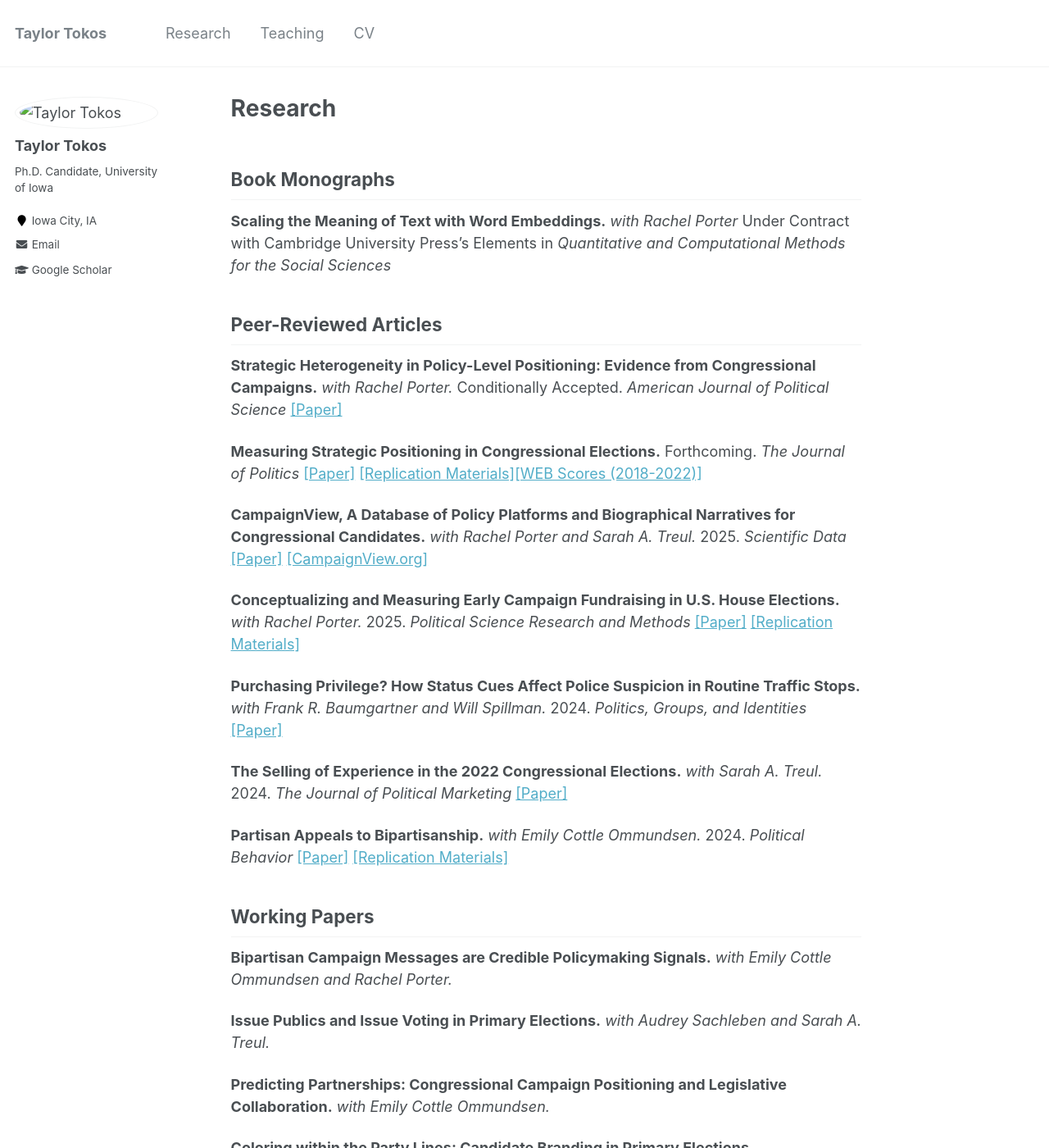
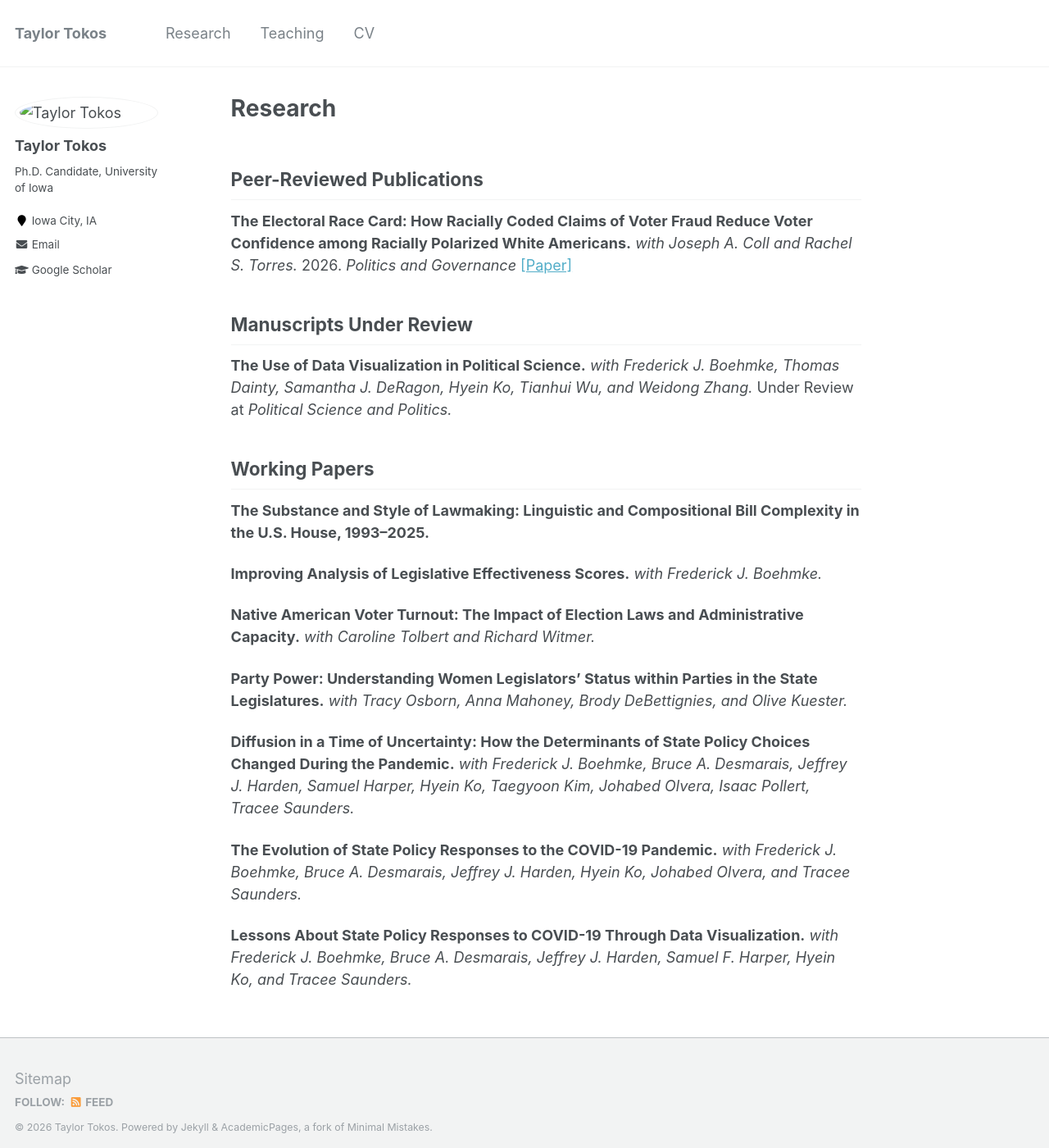
Before and after one commit to ttokos/ttokos.github.io, a Jekyll site: the page built from _pages/research.md, in a window 1280 px wide and 1400 px high. Shown: the whole window at 82% size. Built offline with Jekyll 4.4.1, drawn with Linux system fonts in a browser that asks for light colours; some of the changed text lies outside the part shown.

Commit message:
Update research.md

```diff
--- a/_pages/research.md
+++ b/_pages/research.md
@@ -4,29 +4,23 @@ permalink: /research/
 author_profile: true
 ---
 
-## Book Monographs
-**Scaling the Meaning of Text with Word Embeddings.** *with Rachel Porter* Under Contract with Cambridge University Press's Elements in *Quantitative and Computational Methods for the Social Sciences*
+## Peer-Reviewed Publications
+**The Electoral Race Card: How Racially Coded Claims of Voter Fraud Reduce Voter Confidence among Racially Polarized White Americans.** *with Joseph A. Coll and Rachel S. Torres.* 2026. *Politics and Governance* [[Paper]](https://doi.org/10.17645/pag.11587)
 
-## Peer-Reviewed Articles
-**Strategic Heterogeneity in Policy-Level Positioning: Evidence from Congressional Campaigns.** *with Rachel Porter.* Conditionally Accepted. *American Journal of Political Science* [[Paper]](/files/case_porter_issues.pdf)
-
-**Measuring Strategic Positioning in Congressional Elections.** Forthcoming. *The Journal of Politics* [[Paper]](/files/case_measuringpositioning.pdf) [[Replication Materials]](https://doi.org/10.7910/DVN/2YQ2CF)[[WEB Scores (2018-2022)]](https://github.com/crcase/WEB-Scores)
-
-**CampaignView, A Database of Policy Platforms and Biographical Narratives for Congressional Candidates.** *with Rachel Porter and Sarah A. Treul.* 2025. *Scientific Data* [[Paper]](https://www.nature.com/articles/s41597-025-05491-x) [[CampaignView.org]](https://campaignview.org)
-
-**Conceptualizing and Measuring Early Campaign Fundraising in U.S. House Elections.** *with Rachel Porter.* 2025. *Political Science Research and Methods* [[Paper]](https://doi.org/10.1017/psrm.2025.10014) [[Replication Materials]](https://doi.org/10.7910/DVN/FVLHCX)
-
-**Purchasing Privilege? How Status Cues Affect Police Suspicion in Routine Traffic Stops.** *with Frank R. Baumgartner and Will Spillman.* 2024. *Politics, Groups, and Identities* [[Paper]](https://doi.org/10.1080/21565503.2024.2378034)
-
-**The Selling of Experience in the 2022 Congressional Elections.** *with Sarah A. Treul.* 2024. *The Journal of Political Marketing* [[Paper]](https://doi.org/10.1080/15377857.2024.2371765)
-
-**Partisan Appeals to Bipartisanship.** *with Emily Cottle Ommundsen.*  2024. *Political Behavior* [[Paper]](https://doi.org/10.1007/s11109-022-09838-7) [[Replication Materials]](https://github.com/crcase/partisan-appeals-to-bipartisanship)
+## Manuscripts Under Review
+**The Use of Data Visualization in Political Science.** *with Frederick J. Boehmke, Thomas Dainty, Samantha J. DeRagon, Hyein Ko, Tianhui Wu, and Weidong Zhang.* Under Review at *Political Science and Politics.*
 
 ## Working Papers
-**Bipartisan Campaign Messages are Credible Policymaking Signals.** *with Emily Cottle Ommundsen and Rachel Porter.*
+**The Substance and Style of Lawmaking: Linguistic and Compositional Bill Complexity in the U.S. House, 1993–2025.**
 
-**Issue Publics and Issue Voting in Primary Elections.** *with Audrey Sachleben and Sarah A. Treul.*
+**Improving Analysis of Legislative Effectiveness Scores.** *with Frederick J. Boehmke.*
 
-**Predicting Partnerships: Congressional Campaign Positioning and Legislative Collaboration.** *with Emily Cottle Ommundsen.*
+**Native American Voter Turnout: The Impact of Election Laws and Administrative Capacity.** *with Caroline Tolbert and Richard Witmer.*
 
-**Coloring within the Party Lines: Candidate Branding in Primary Elections.**
+**Party Power: Understanding Women Legislators' Status within Parties in the State Legislatures.** *with Tracy Osborn, Anna Mahoney, Brody DeBettignies, and Olive Kuester.*
+
+**Diffusion in a Time of Uncertainty: How the Determinants of State Policy Choices Changed During the Pandemic.** *with Frederick J. Boehmke, Bruce A. Desmarais, Jeffrey J. Harden, Samuel Harper, Hyein Ko, Taegyoon Kim, Johabed Olvera, Isaac Pollert, Tracee Saunders.*
+
+**The Evolution of State Policy Responses to the COVID-19 Pandemic.** *with Frederick J. Boehmke, Bruce A. Desmarais, Jeffrey J. Harden, Hyein Ko, Johabed Olvera, and Tracee Saunders.*
+
+**Lessons About State Policy Responses to COVID-19 Through Data Visualization.** *with Frederick J. Boehmke, Bruce A. Desmarais, Jeffrey J. Harden, Samuel F. Harper, Hyein Ko, and Tracee Saunders.*
```
